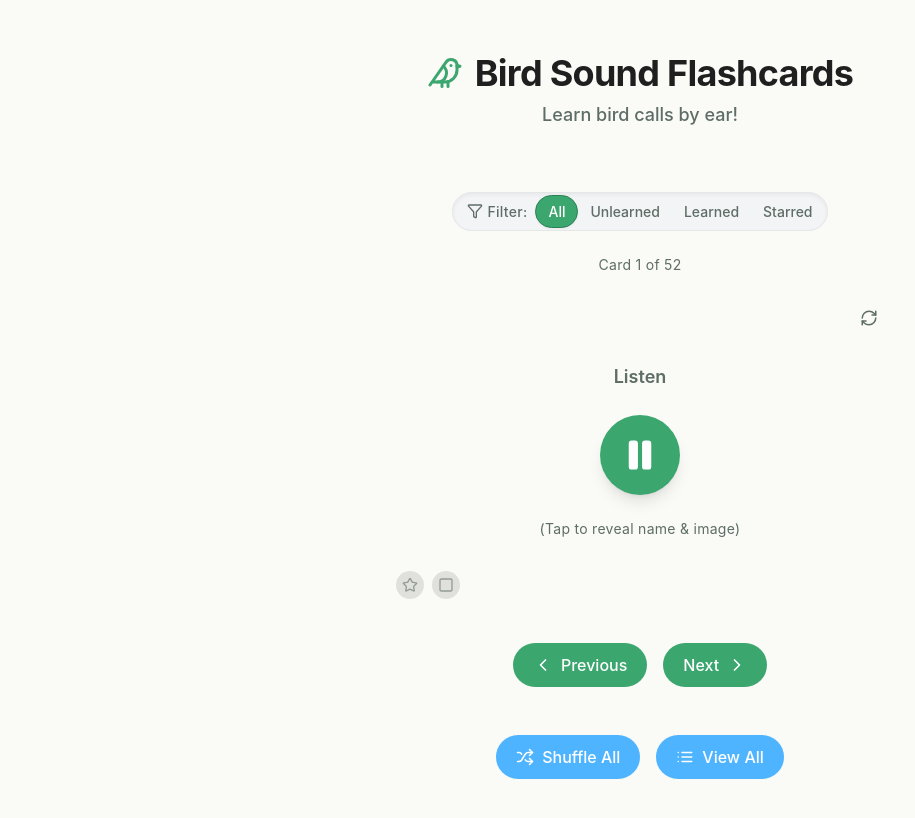
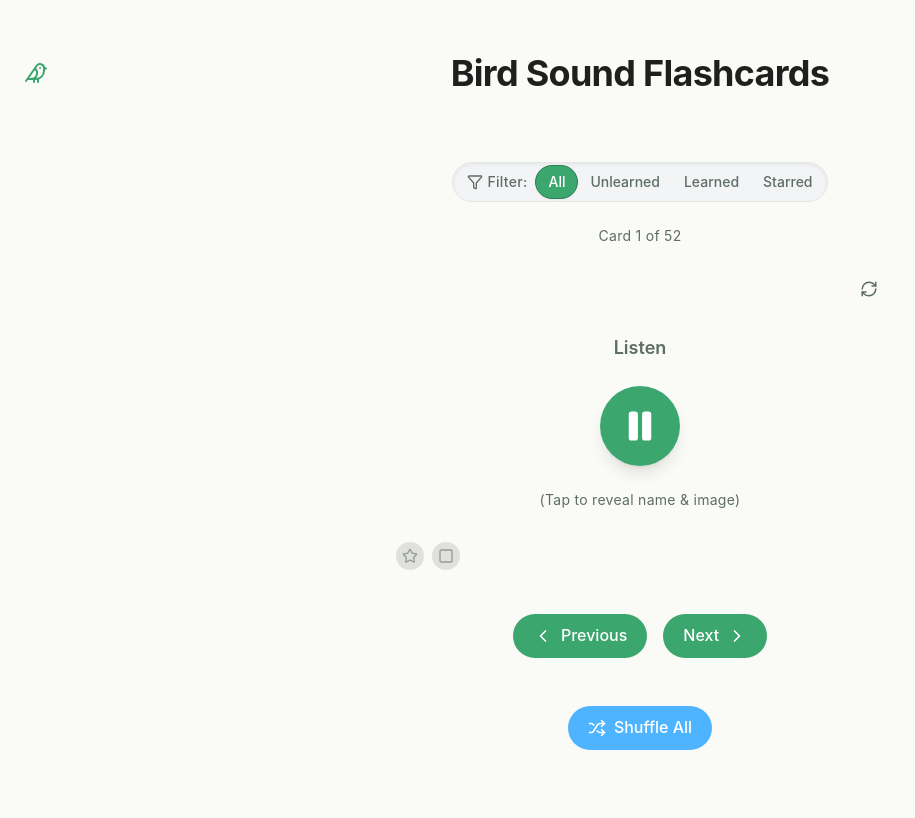
Before and after one commit to HE-22/Bird-Sound-Flashcards, a React (Create React App) app: page / in a window 1280 px wide. Shown: the top 818 px of the page, without its empty margins (0-915 px from the left). Built offline with nearby package versions, Linux system fonts and the light colour scheme.

Commit message:
back to study

```diff
--- a/src/App.tsx
+++ b/src/App.tsx
@@ -1,5 +1,5 @@
 import React, { useState, useEffect, useCallback, useMemo, useRef } from 'react';
-import { ChevronLeft, ChevronRight, Bird, List, Shuffle, Filter } from 'lucide-react';
+import { ChevronLeft, ChevronRight, Bird, List, Shuffle, Filter, ArrowLeft } from 'lucide-react';
 // Removed App.css import if Tailwind handles all base styles via index.css or similar
 // import './App.css';
 import { AUDIO_DIR, IMAGE_DIR, MANIFEST_URL, MAPPING_URL } from './config';
@@ -394,13 +394,41 @@ function App() {
     <div className="bg-bg font-sans text-text min-h-screen flex flex-col">
       <main className="max-w-grid mx-auto w-full grid grid-cols-12 gap-gutter px-gutter flex-grow pb-24">
         {/* Header */}
-        <header className="col-span-12 text-center my-12">
+        <header className="col-span-12 text-center my-12 flex items-center justify-between">
+           {/* Left Header Button: Conditional Back Arrow or Logo */}
+           <div className="flex-1 flex justify-start"> {/* Container to balance flexbox */}
+              {viewMode === 'viewAll' ? (
+                  <button
+                      onClick={handleToggleView}
+                      className="p-2 text-text-muted hover:text-primary transition-colors" // Simple styling
+                      aria-label="Back to study mode"
+                      title="Back to study mode"
+                  >
+                      <ArrowLeft size={24} />
+                  </button>
+              ) : (
+                  <span className="p-2 text-primary"> {/* Use span or div if no action */}
+                     <Bird size={24} /> {/* Show logo/bird in study mode */}
+                  </span>
+              )}
+           </div>
+
+           {/* Center Header Title */}
+           <div className="flex-1 flex justify-center">
               <h1 className="text-title font-bold tracking-[-0.02em] flex items-center justify-center gap-3">
-            <Bird className="text-primary" size={36} /> Bird Sound Flashcards
+                {/* <Bird className="text-primary" size={36} /> Re-add icon if desired */}
+                Bird Sound Flashcards
               </h1>
-          <p className="text-subtitle font-medium text-text-muted mt-1">
+              {/* <p className="text-subtitle font-medium text-text-muted mt-1">
                 Learn bird calls by ear!
-          </p>
+              </p> */}
+            </div>
+
+            {/* Right Header Spacer (to balance flexbox) */}
+            <div className="flex-1 flex justify-end">
+              {/* Placeholder for potential future icons like settings */}
+              <span className="w-8 h-8"></span> {/* Ensure balance */}
+            </div>
         </header>
 
         {/* Loading and Error States */}
@@ -426,12 +454,25 @@ function App() {
             ) : (
                /* View All Mode - Span more columns */
                <div className="col-span-12 lg:col-span-10 lg:col-start-2 w-full">
+                  {/* Add Back to Study button HERE */}
+                  <div className="flex justify-center mb-6"> {/* Centering container */}
+                     <button
+                       onClick={handleToggleView} // Uses the existing toggle handler
+                       className={accentButtonClasses} // Use existing styles
+                       aria-label="Back to study mode"
+                       title="Back to study mode"
+                     >
+                       <ArrowLeft size={18} />
+                       Back to Study
+                     </button>
+                  </div>
+                  {/* Render the AllCardsView component */}
                   <AllCardsView cards={cards} onToggleLearned={handleToggleLearned} onToggleStarred={handleToggleStarred} />
                </div>
             )}
 
-            {/* Bottom Global Controls: Shuffle and View Toggle */}
-            <div className="flex justify-center items-center gap-4 mt-12 w-full max-w-md"> { /* Increased margin-top */}
+            {/* Bottom Global Controls: Now only Shuffle */}
+            <div className="flex justify-center items-center gap-4 mt-12 w-full max-w-md">
               <button
                 onClick={handleShuffle}
                 disabled={cards.length <= 1}
@@ -440,15 +481,6 @@ function App() {
                 title="Shuffle deck (shuffles all cards)"
               >
                 <Shuffle size={18} /> Shuffle All
-              </button>
-              <button
-                  onClick={handleToggleView}
-                  className={accentButtonClasses} // Use defined classes
-                  aria-label={viewMode === 'study' ? "View all cards" : "Switch to study mode"}
-                  title={viewMode === 'study' ? "View all cards" : "Switch to study mode"}
-              >
-                   {viewMode === 'study' ? <List size={18} /> : <Bird size={18} />}
-                   {viewMode === 'study' ? 'View All' : 'Study Mode'}
               </button>
             </div>
           </div>
```
Lines whose indentation alone changed are shown as unchanged.
